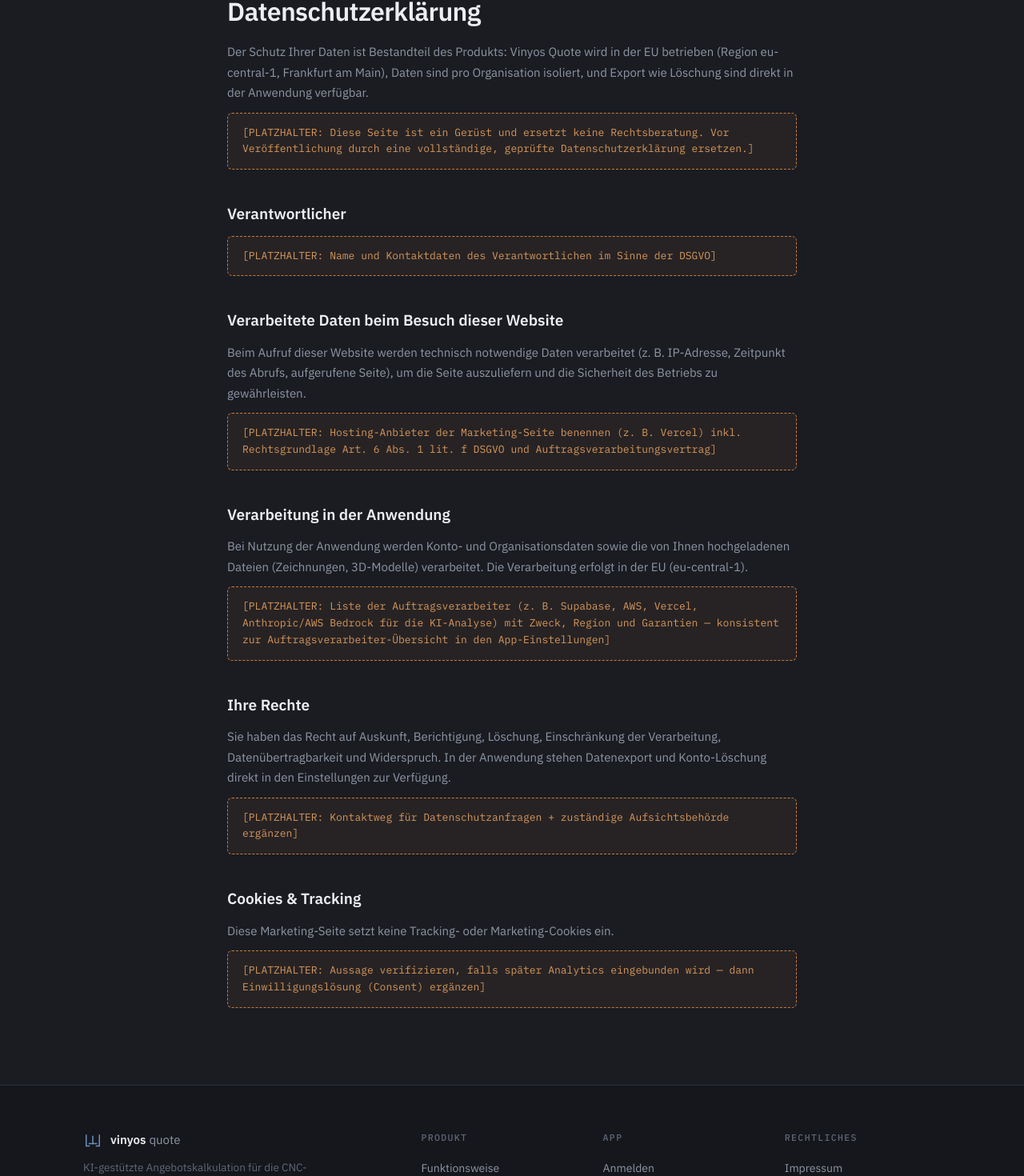
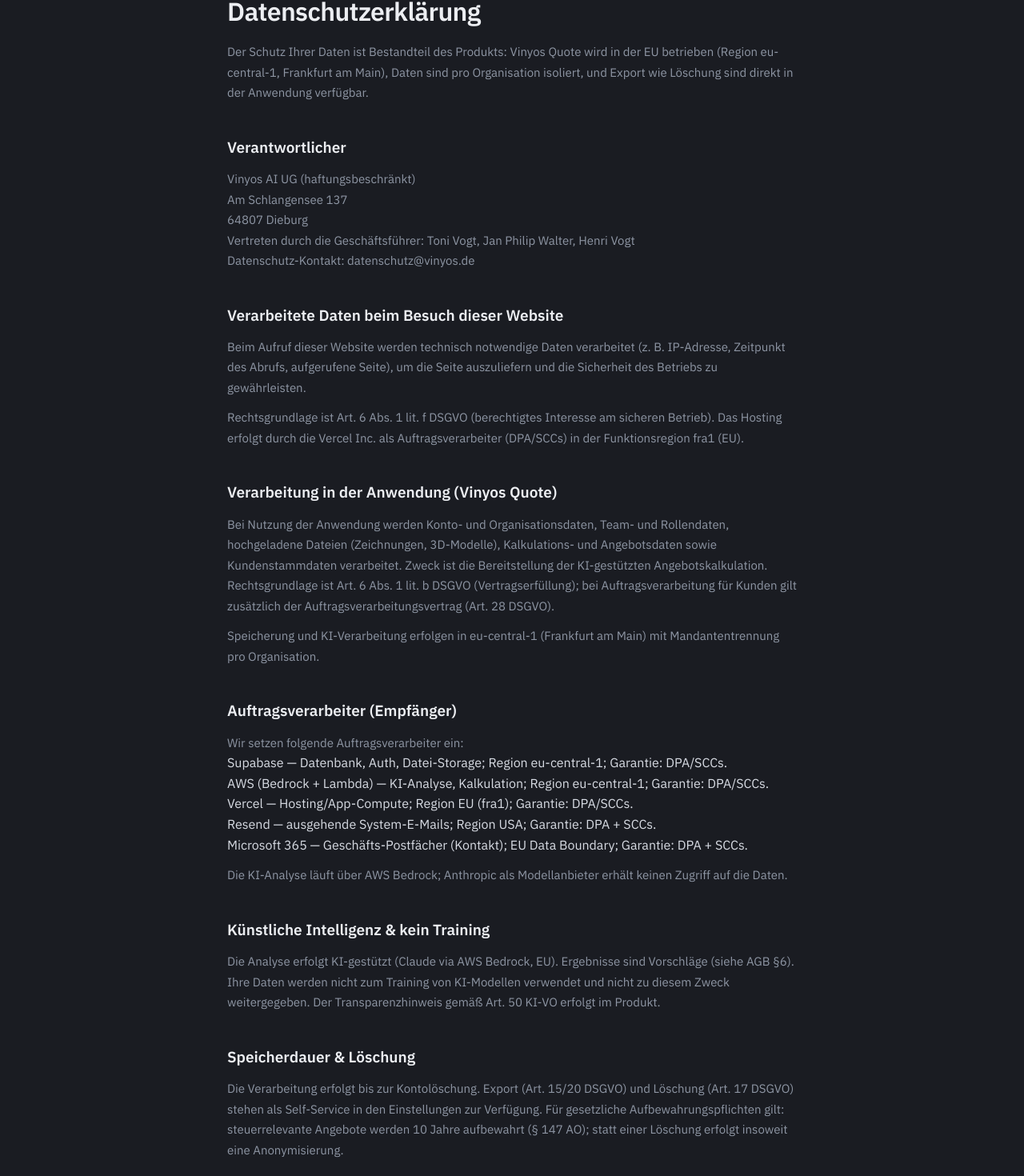
Before and after one commit to vinyos/website, a Next.js app: page /datenschutz in a window 1280 px wide. Shown: the part 148-1618 px from the top of the page at 80% size. Built offline with nearby package versions, Linux system fonts and the light colour scheme; no server answers.

Commit message:
legal: Impressum + Datenschutzerklärung mit echten Stammdaten eingebaut

```diff
--- a/app/datenschutz/page.tsx
+++ b/app/datenschutz/page.tsx
@@ -15,17 +15,20 @@
         Organisation isoliert, und Export wie Löschung sind direkt in der
         Anwendung verfügbar.
       </p>
-      <span className="placeholder">
-        [PLATZHALTER: Diese Seite ist ein Gerüst und ersetzt keine
-        Rechtsberatung. Vor Veröffentlichung durch eine vollständige, geprüfte
-        Datenschutzerklärung ersetzen.]
-      </span>
 
       <h2>Verantwortlicher</h2>
-      <span className="placeholder">
-        [PLATZHALTER: Name und Kontaktdaten des Verantwortlichen im Sinne der
-        DSGVO]
-      </span>
+      <p>
+        Vinyos AI UG (haftungsbeschränkt)
+        <br />
+        Am Schlangensee 137
+        <br />
+        64807 Dieburg
+        <br />
+        Vertreten durch die Geschäftsführer: Toni Vogt, Jan Philip Walter, Henri
+        Vogt
+        <br />
+        Datenschutz-Kontakt: datenschutz@vinyos.de
+      </p>
 
       <h2>Verarbeitete Daten beim Besuch dieser Website</h2>
       <p>
@@ -33,45 +36,98 @@
         (z.&nbsp;B. IP-Adresse, Zeitpunkt des Abrufs, aufgerufene Seite), um die
         Seite auszuliefern und die Sicherheit des Betriebs zu gewährleisten.
       </p>
-      <span className="placeholder">
-        [PLATZHALTER: Hosting-Anbieter der Marketing-Seite benennen (z. B.
-        Vercel) inkl. Rechtsgrundlage Art. 6 Abs. 1 lit. f DSGVO und
-        Auftragsverarbeitungsvertrag]
-      </span>
+      <p>
+        Rechtsgrundlage ist Art. 6 Abs. 1 lit. f DSGVO (berechtigtes Interesse am
+        sicheren Betrieb). Das Hosting erfolgt durch die Vercel Inc. als
+        Auftragsverarbeiter (DPA/SCCs) in der Funktionsregion fra1 (EU).
+      </p>
 
-      <h2>Verarbeitung in der Anwendung</h2>
+      <h2>Verarbeitung in der Anwendung (Vinyos Quote)</h2>
       <p>
-        Bei Nutzung der Anwendung werden Konto- und Organisationsdaten sowie die
-        von Ihnen hochgeladenen Dateien (Zeichnungen, 3D-Modelle) verarbeitet.
-        Die Verarbeitung erfolgt in der EU (eu-central-1).
+        Bei Nutzung der Anwendung werden Konto- und Organisationsdaten, Team- und
+        Rollendaten, hochgeladene Dateien (Zeichnungen, 3D-Modelle), Kalkulations-
+        und Angebotsdaten sowie Kundenstammdaten verarbeitet. Zweck ist die
+        Bereitstellung der KI-gestützten Angebotskalkulation. Rechtsgrundlage ist
+        Art. 6 Abs. 1 lit. b DSGVO (Vertragserfüllung); bei Auftragsverarbeitung
+        für Kunden gilt zusätzlich der Auftragsverarbeitungsvertrag (Art. 28
+        DSGVO).
       </p>
-      <span className="placeholder">
-        [PLATZHALTER: Liste der Auftragsverarbeiter (z. B. Supabase, AWS,
-        Vercel, Anthropic/AWS Bedrock für die KI-Analyse) mit Zweck, Region und
-        Garantien — konsistent zur Auftragsverarbeiter-Übersicht in den
-        App-Einstellungen]
-      </span>
+      <p>
+        Speicherung und KI-Verarbeitung erfolgen in eu-central-1 (Frankfurt am
+        Main) mit Mandantentrennung pro Organisation.
+      </p>
+
+      <h2>Auftragsverarbeiter (Empfänger)</h2>
+      <p>
+        Wir setzen folgende Auftragsverarbeiter ein:
+      </p>
+      <ul>
+        <li>
+          Supabase — Datenbank, Auth, Datei-Storage; Region eu-central-1;
+          Garantie: DPA/SCCs.
+        </li>
+        <li>
+          AWS (Bedrock + Lambda) — KI-Analyse, Kalkulation; Region eu-central-1;
+          Garantie: DPA/SCCs.
+        </li>
+        <li>
+          Vercel — Hosting/App-Compute; Region EU (fra1); Garantie: DPA/SCCs.
+        </li>
+        <li>
+          Resend — ausgehende System-E-Mails; Region USA; Garantie: DPA + SCCs.
+        </li>
+        <li>
+          Microsoft 365 — Geschäfts-Postfächer (Kontakt); EU Data Boundary;
+          Garantie: DPA + SCCs.
+        </li>
+      </ul>
+      <p>
+        Die KI-Analyse läuft über AWS Bedrock; Anthropic als Modellanbieter
+        erhält keinen Zugriff auf die Daten.
+      </p>
+
+      <h2>Künstliche Intelligenz &amp; kein Training</h2>
+      <p>
+        Die Analyse erfolgt KI-gestützt (Claude via AWS Bedrock, EU). Ergebnisse
+        sind Vorschläge (siehe AGB §6). Ihre Daten werden nicht zum Training von
+        KI-Modellen verwendet und nicht zu diesem Zweck weitergegeben. Der
+        Transparenzhinweis gemäß Art. 50 KI-VO erfolgt im Produkt.
+      </p>
+
+      <h2>Speicherdauer &amp; Löschung</h2>
+      <p>
+        Die Verarbeitung erfolgt bis zur Kontolöschung. Export (Art. 15/20 DSGVO)
+        und Löschung (Art. 17 DSGVO) stehen als Self-Service in den Einstellungen
+        zur Verfügung. Für gesetzliche Aufbewahrungspflichten gilt: steuerrelevante
+        Angebote werden 10 Jahre aufbewahrt (§ 147 AO); statt einer Löschung
+        erfolgt insoweit eine Anonymisierung.
+      </p>
 
       <h2>Ihre Rechte</h2>
       <p>
         Sie haben das Recht auf Auskunft, Berichtigung, Löschung, Einschränkung
-        der Verarbeitung, Datenübertragbarkeit und Widerspruch. In der Anwendung
-        stehen Datenexport und Konto-Löschung direkt in den Einstellungen zur
-        Verfügung.
+        der Verarbeitung, Datenübertragbarkeit und Widerspruch (Art. 15–21 DSGVO).
+        In der Anwendung stehen Datenexport und Konto-Löschung direkt in den
+        Einstellungen zur Verfügung. Kontakt: datenschutz@vinyos.de.
       </p>
-      <span className="placeholder">
-        [PLATZHALTER: Kontaktweg für Datenschutzanfragen + zuständige
-        Aufsichtsbehörde ergänzen]
-      </span>
+      <p>
+        Ihnen steht ein Beschwerderecht bei einer Aufsichtsbehörde zu,
+        insbesondere bei der für unseren Sitz zuständigen Behörde: Der Hessische
+        Beauftragte für Datenschutz und Informationsfreiheit (HBDI), Postfach
+        3163, 65021 Wiesbaden, poststelle@datenschutz.hessen.de.
+      </p>
 
-      <h2>Cookies & Tracking</h2>
+      <h2>Cookies &amp; Tracking</h2>
       <p>
         Diese Marketing-Seite setzt keine Tracking- oder Marketing-Cookies ein.
+        In der Anwendung werden ausschließlich technisch notwendige Session- und
+        Auth-Cookies (Login) verwendet.
       </p>
-      <span className="placeholder">
-        [PLATZHALTER: Aussage verifizieren, falls später Analytics eingebunden
-        wird — dann Einwilligungslösung (Consent) ergänzen]
-      </span>
+
+      <h2>Verschlüsselung</h2>
+      <p>
+        Die Übertragung erfolgt per TLS 1.3, die Speicherung mit AES-256.
+      </p>
     </LegalPage>
   );
 }
--- a/app/impressum/page.tsx
+++ b/app/impressum/page.tsx
@@ -11,40 +11,54 @@
   return (
     <LegalPage title="Impressum">
       <h2>Angaben gemäß § 5 DDG</h2>
-      <span className="placeholder">
-        [PLATZHALTER: Firmenname und Rechtsform, Straße und Hausnummer, PLZ und
-        Ort — bitte vor Veröffentlichung eintragen]
-      </span>
+      <p>
+        Vinyos AI UG (haftungsbeschränkt)
+        <br />
+        Am Schlangensee 137
+        <br />
+        64807 Dieburg
+      </p>
 
       <h2>Vertreten durch</h2>
-      <span className="placeholder">
-        [PLATZHALTER: Name der vertretungsberechtigten Person(en) /
-        Geschäftsführung]
-      </span>
+      <p>Geschäftsführer: Toni Vogt, Jan Philip Walter, Henri Vogt</p>
 
       <h2>Kontakt</h2>
-      <p>E-Mail: {CONTACT_EMAIL}</p>
-      <span className="placeholder">
-        [PLATZHALTER: Telefonnummer prüfen/ergänzen — die E-Mail-Adresse oben ist
-        ebenfalls ein Platzhalter]
-      </span>
+      <p>
+        Telefon: +49 1515 39111466
+        <br />
+        E-Mail: {CONTACT_EMAIL}
+      </p>
 
       <h2>Umsatzsteuer-ID</h2>
-      <span className="placeholder">
-        [PLATZHALTER: USt-IdNr. gemäß § 27a UStG, sofern vorhanden — sonst
-        Abschnitt entfernen]
-      </span>
+      <p>
+        Umsatzsteuer-Identifikationsnummer gemäß § 27a UStG:
+        <br />
+        DE458264288
+      </p>
 
       <h2>Registereintrag</h2>
-      <span className="placeholder">
-        [PLATZHALTER: Registergericht und Handelsregisternummer, sofern
-        eingetragen — sonst Abschnitt entfernen]
-      </span>
+      <p>
+        Eingetragen im Handelsregister.
+        <br />
+        Registergericht: Amtsgericht Darmstadt
+        <br />
+        Registernummer: HRB 108318
+      </p>
 
-      <h2>Verantwortlich für den Inhalt</h2>
-      <span className="placeholder">
-        [PLATZHALTER: Name und Anschrift der inhaltlich verantwortlichen Person]
-      </span>
+      <h2>Verantwortlich für den Inhalt nach § 18 Abs. 2 MStV</h2>
+      <p>
+        Jan Philip Walter
+        <br />
+        Anschrift wie oben
+      </p>
+
+      <h2>Verbraucherstreitbeilegung / Universalschlichtungsstelle</h2>
+      <p>
+        Vinyos AI UG (haftungsbeschränkt) richtet sich ausschließlich an
+        Unternehmer (B2B) und ist nicht bereit oder verpflichtet, an
+        Streitbeilegungsverfahren vor einer Verbraucherschlichtungsstelle
+        teilzunehmen.
+      </p>
     </LegalPage>
   );
 }
```
